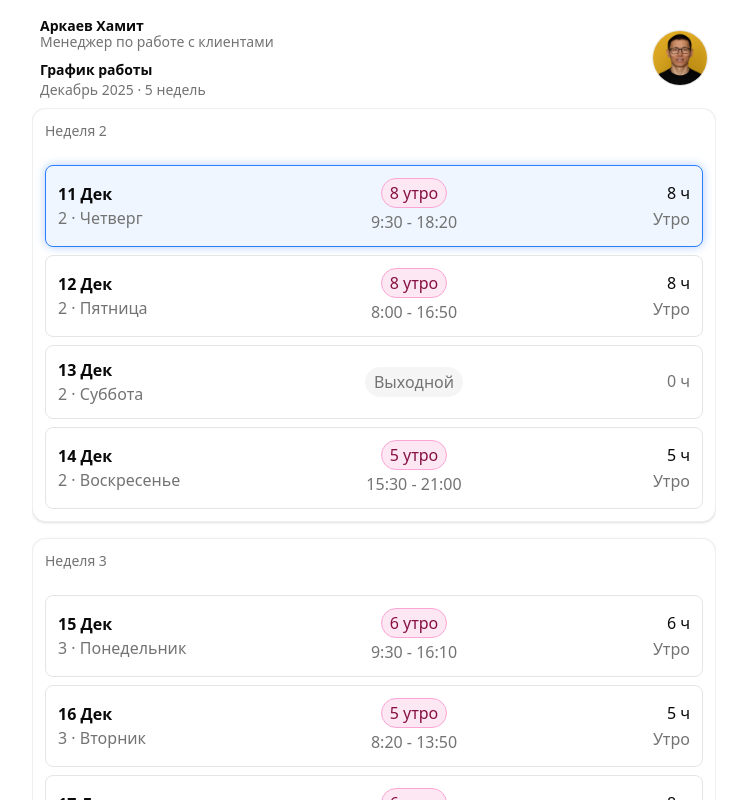
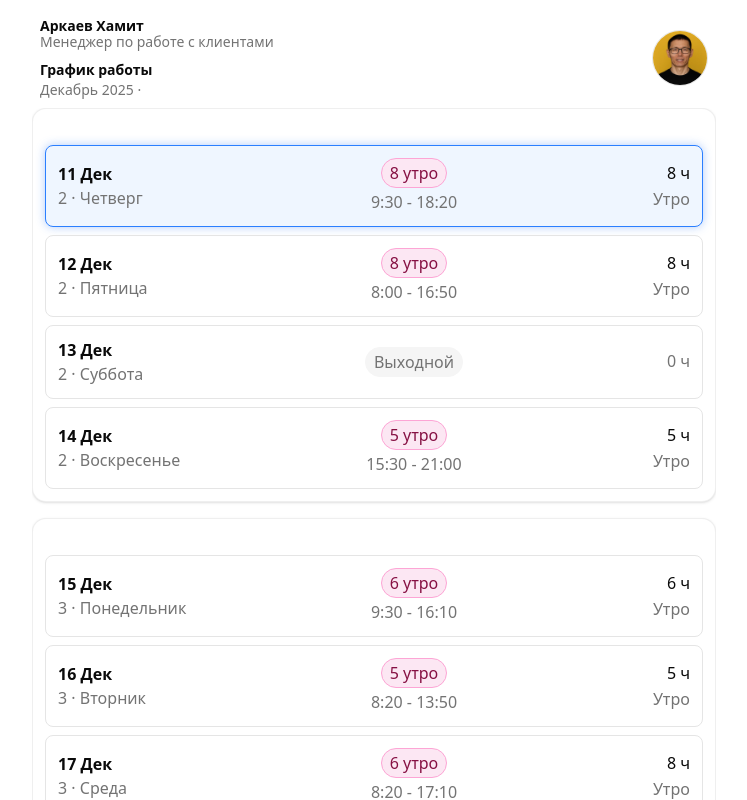
Before and after one commit to Hama-Gama/work-schedule, a React (Vite) app: page / in a window 1280 px wide. Shown: the top 800 px of the page, without its empty margins (266-1013 px from the left). Built offline with nearby package versions, Linux system fonts and the light colour scheme.

Commit message:
updates remove weeks

```diff
--- a/src/components/DecemberSchedule.tsx
+++ b/src/components/DecemberSchedule.tsx
@@ -64,7 +64,7 @@ export const DecemberSchedule: React.FC = () => {
 					<h1 className='text-sm font-semibold mt-2'>График работы</h1>
 
 					<p className='text-sm text-muted-foreground'>
-						{december2025Schedule[0]?.monthName} 2025 &middot; 5 недель
+						{december2025Schedule[0]?.monthName} 2025 &middot;
 					</p>
 				</div>
 
@@ -98,12 +98,8 @@ const WeekBlock: React.FC<WeekBlockProps> = ({ weekNumber, days }) => {
 	return (
 		<Card className='p-3 border-border/60'>
 			<div className='flex items-center justify-between mb-0'>
-				<span className='text-sm font-medium text-muted-foreground'>
-					Неделя {weekNumber}
-				</span>
-				{/* <span className='text-base tracking-wide text-muted-foreground'>
-					{days[0]?.monthName} 2025
-				</span> */}
+
+
 			</div>
 
 			<div className='grid grid-cols-1 gap-2'>
```
